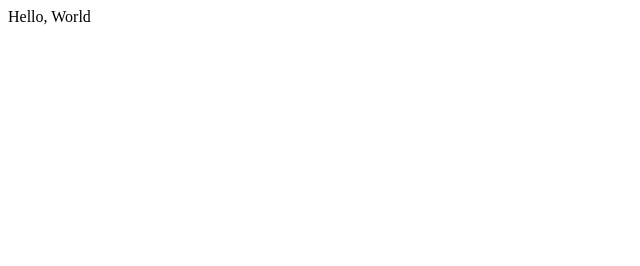
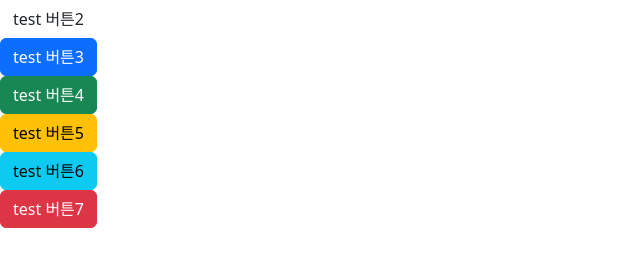
Before and after one commit to ChapJun/script_study, a plain HTML site: page index.html in a window 1280 px wide. Shown: the whole page, without its empty margins (0-640 px from the left). Drawn offline with Linux system fonts and the light colour scheme.

Commit message:
chap03 go

```diff
--- a/index.html
+++ b/index.html
@@ -1,17 +1,21 @@
 <!DOCTYPE html>
-<html lang="en">
+<html lang="ko">
 <head>
     <meta charset="UTF-8">
     <title>Test</title>
-    <script>
-        console.log('abc');
-        console.log('bcd');
-    </script>
-
+    <link rel="stylesheet" href="css/bootstrap.css">
+    <script type="text/javascript" src="js/bootstrap.js"></script>
+    <script type="text/javascript" src="js/chap03/chap03.js"></script>
 </head>
 <body>
 
-Hello, World
+<button type="button" class="btn">test 버튼2</button><br>
+<button type="button" class="btn btn-primary">test 버튼3</button><br>
+<button type="button" class="btn btn-success">test 버튼4</button><br>
+<button type="button" class="btn btn-warning">test 버튼5</button><br>
+<button type="button" class="btn btn-info">test 버튼6</button><br>
+<button type="button" class="btn btn-danger">test 버튼7</button>
+
 
 </body>
 </html>
--- /dev/null
+++ b/js/chap03/chap03.js
@@ -0,0 +1,2 @@
+console.log('abc');
+console.log('bcd');
```
